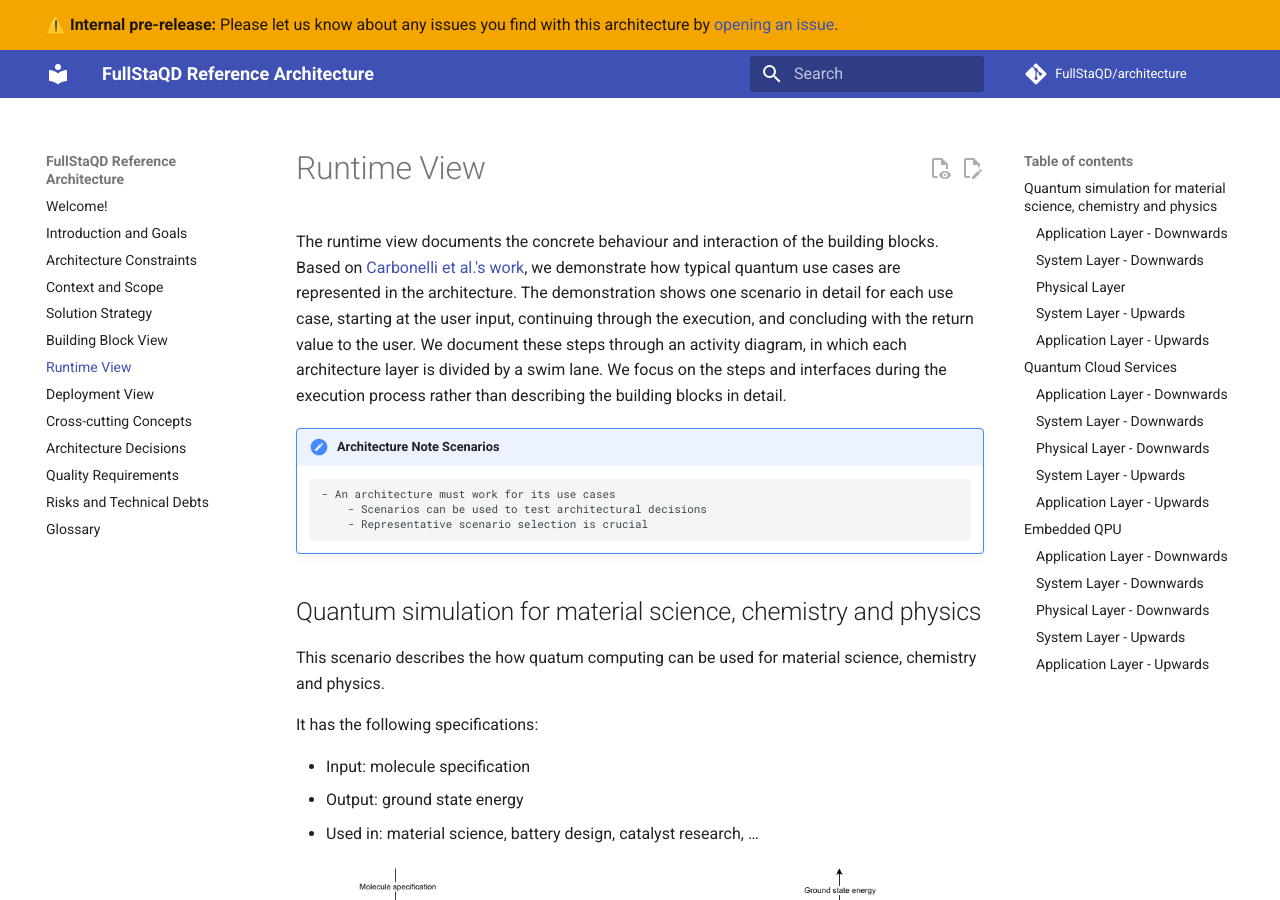
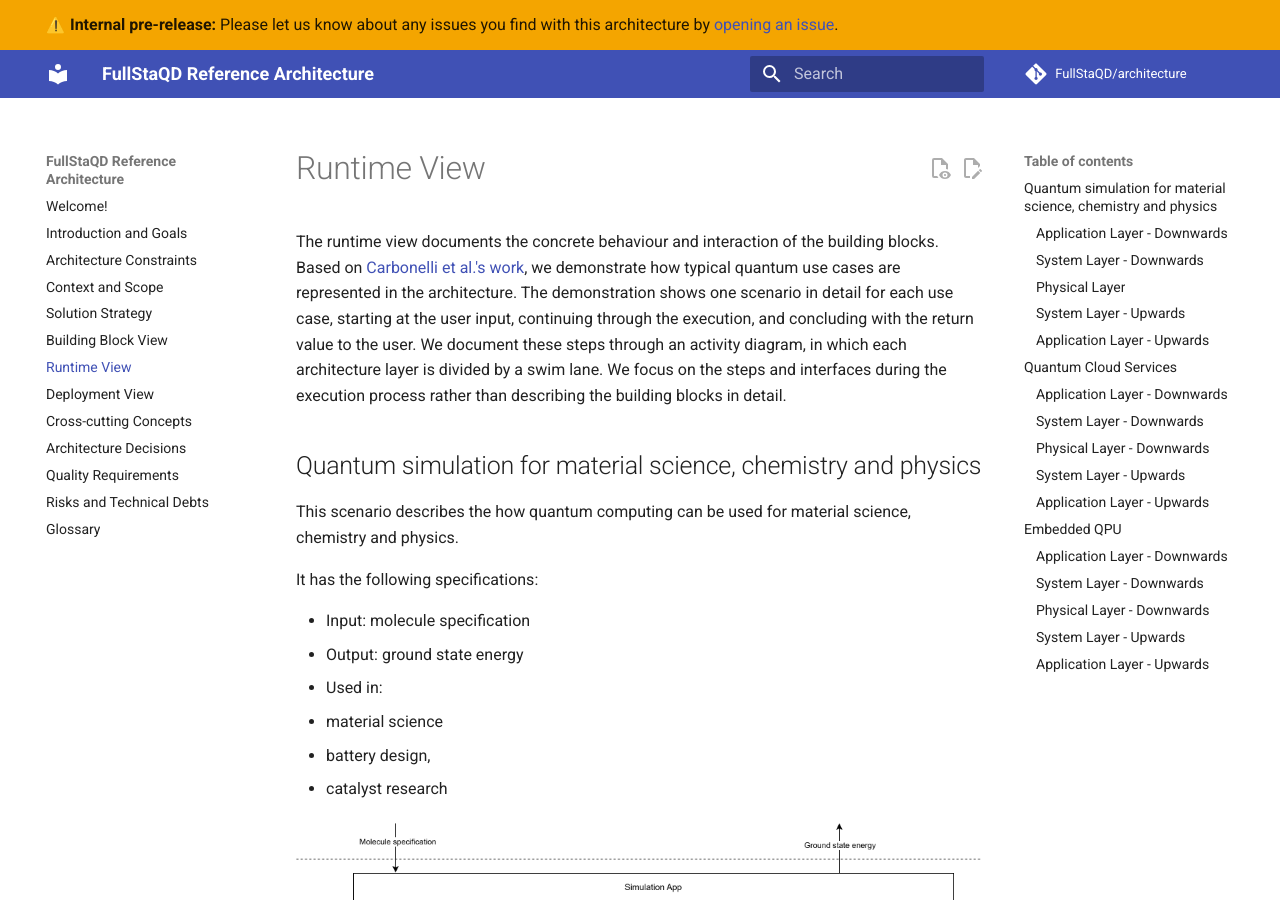
Before and after one commit to FullStaQD/architecture, an MkDocs documentation site: the page built from docs/06_runtime_view.md, in a window 1280 px wide and 900 px high. Built offline with MkDocs 1.6.1 and Material for MkDocs 9.7.7, drawn with Linux system fonts in a browser that asks for light colours; comment, search, counter and statistics services are not loaded; some of the changed text lies outside the part shown.

Commit message:
Make runtime scenario specification more consistent (#21)
* Update 06_runtime_view.md

Signed-off-by: RinorKIT <tc4656@kit.edu>

* Update 06_runtime_view.md

Signed-off-by: RinorKIT <tc4656@kit.edu>

* Update docs/06_runtime_view.md

Co-authored-by: Max Schweikart <60352933+schweikart@users.noreply.github.com>
Signed-off-by: RinorKIT <tc4656@kit.edu>

* Update docs/06_runtime_view.md

Co-authored-by: Max Schweikart <60352933+schweikart@users.noreply.github.com>
Signed-off-by: RinorKIT <tc4656@kit.edu>

* Update docs/06_runtime_view.md

Co-authored-by: Max Schweikart <60352933+schweikart@users.noreply.github.com>
Signed-off-by: RinorKIT <tc4656@kit.edu>

* Update docs/06_runtime_view.md

Co-authored-by: Max Schweikart <60352933+schweikart@users.noreply.github.com>
Signed-off-by: RinorKIT <tc4656@kit.edu>

---------

Signed-off-by: RinorKIT <tc4656@kit.edu>
Co-authored-by: Max Schweikart <60352933+schweikart@users.noreply.github.com>

```diff
--- a/docs/06_runtime_view.md
+++ b/docs/06_runtime_view.md
@@ -2,23 +2,26 @@
 The runtime view documents the concrete behaviour and interaction of the building blocks. Based on [Carbonelli et al.'s work](https://link.springer.com/content/pdf/10.1007/978-3-031-64136-7_12.pdf), we demonstrate how typical quantum use cases are represented in the architecture. The demonstration shows one scenario in detail for each use case, starting at the user input, continuing through the execution, and concluding with the return value to the user.
 We document these steps through an activity diagram, in which each architecture layer is divided by a swim lane.  We focus on the steps and interfaces during the execution process rather than describing the building blocks in detail.
 
-!!! note "Architecture Note Scenarios"
+<!---!!! note "Architecture Note Scenarios"
 
         - An architecture must work for its use cases
             - Scenarios can be used to test architectural decisions
-            - Representative scenario selection is crucial
+            - Representative scenario selection is crucial -->
 
 
 
 ## Quantum simulation for material science, chemistry and physics {#_runtime_scenario_1}
 
-This scenario describes the how quatum computing can be used for material science, chemistry and physics.
+This scenario describes the how quantum computing can be used for material science, chemistry and physics.
 
 It has the following specifications:
 
 -  Input: molecule specification
 -  Output: ground state energy
--  Used in: material science, battery design, catalyst research, …
+-  Used in:
+   - material science
+   - battery design,
+   - catalyst research
 
 
   ![](./images/RuntimeView-scenario1.png)
@@ -121,11 +125,11 @@
   ![](./images/RuntimeView-scenario2.png)
 
 
-- Approximating the optimal Max-Cut
+It has the following specification:
+
 - Input: Max-Cut instance
 - Output: A cut consisting of a set of edges
-
-- Use cases:
+- Used in:
     - Flight-gate assignment in airports
     - Electronic Design Automation
     - Trajectory optimization in air traffic
```
Also changed, not shown: other parts of docs/06_runtime_view.md (+5 -0 lines).
